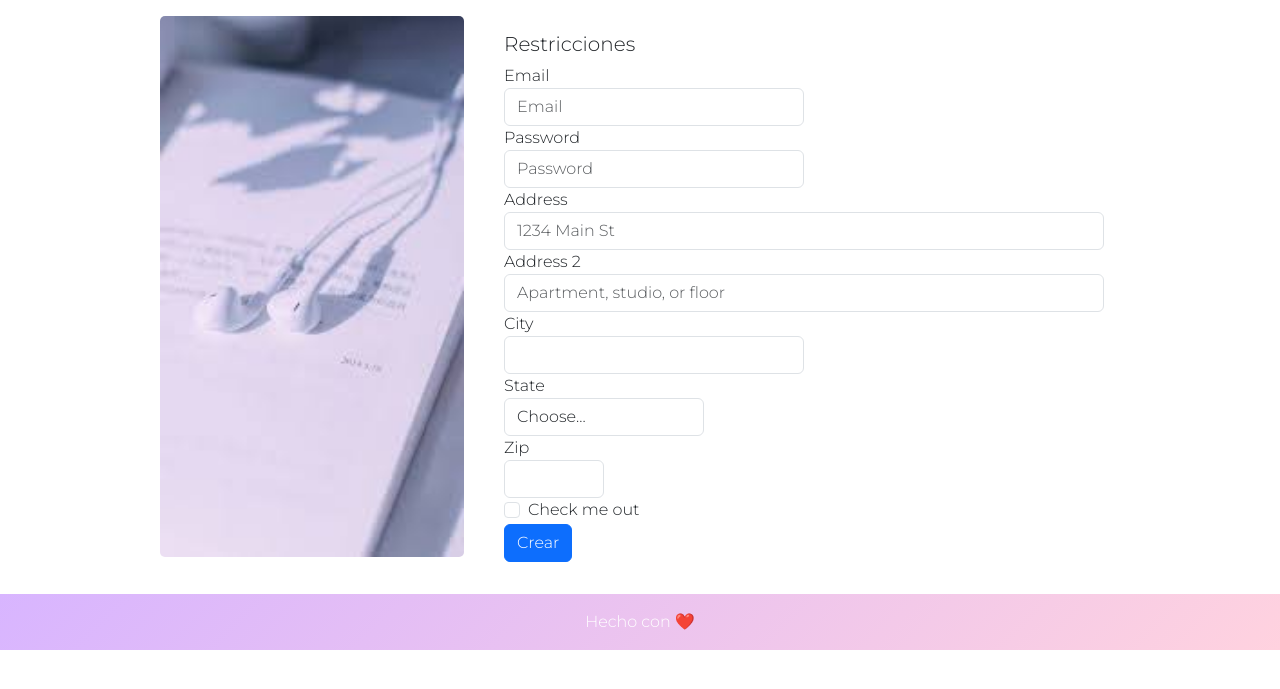
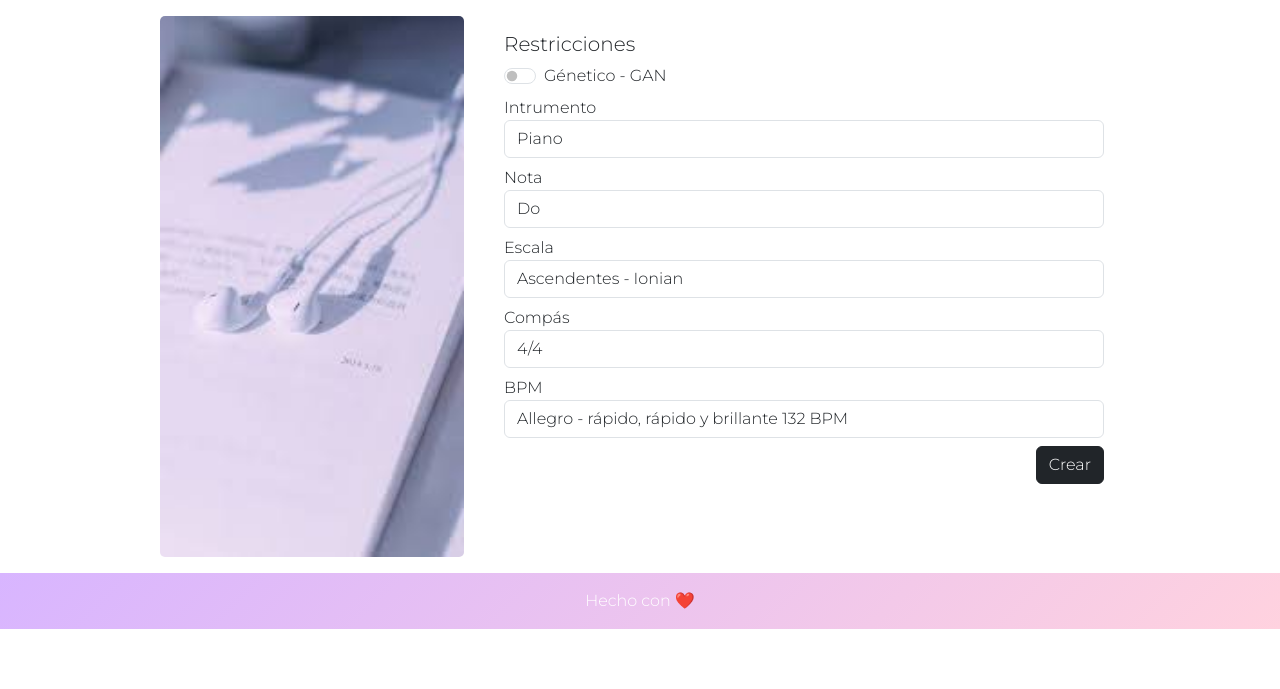
Before and after one commit to KarlaDSJ/Miausic, a Flask app: page /crear in a window 1280 px wide. Shown: the part 56-745 px from the top of the page. Run offline with Flask 3, Linux system fonts and the light colour scheme.

Commit message:
Add:connect genetic and gan music with the front

```diff
--- a/app.py
+++ b/app.py
@@ -1,8 +1,44 @@
 from flask import Flask
 from flask import render_template
 from flask import request
+import os
+import numpy as np
+import pickle
+from music21 import converter, instrument
+from models.gan.gan_music import *
+from models.genetic import *
 
 app = Flask(__name__)
+
+def save_music(nota, escala, beat, instrumento, compas):
+    """Crea y guarda la partitura, un archivo midi y otro mp3"""
+
+    with open('models/gan/objects/notes.pickle', 'rb') as f:
+        notes = pickle.load(f)
+        generated_music = get_music('models/gan/objects/generator_model.h5', np.array(notes['pitch']))
+        midi_gan = create_midi(generated_music, instrumento)
+        #Guardamos los archivos para mostrarlos
+        midi_gan.write('midi', fp='static/results/res.mid')
+        midi_gan.write('musicxml.pdf', fp='static/results/res.pdf')
+        os.system(f'fluidsynth -ni static/Touhou.sf2 static/results/res.mid -F static/results/res.wav -r 44100')
+
+def create_music(nota, escala, beat, instrumento, compas):
+    # Crear la composición usando acordes generados por el algoritmo genético modificado
+    composicion = Composition()
+    acordes_generados = algoritmo_genetico(10, 10, nota)
+    compas = [int(compas[0]),int(compas[1])]
+    track = crear_track_con_acordes(acordes_generados, 5, (compas[0],compas[1]))  # 5 barras por track
+    composicion.add_track(track)
+    composicion.set_author("Miausic")
+    # Salida a un archivo MIDI
+    midi_file_out.write_Composition("static/results/res.mid", composicion, beat)
+    # Guardamos los archivos y decidimos el intrumento a utilizar
+    s=converter.parse("static/results/res.mid")
+    for p in s.parts:
+        p.insert(0, instrumento)
+    s.write('musicxml.pdf', fp='static/results/res.pdf')
+    os.system(f'fluidsynth -ni static/Touhou.sf2 static/results/res.mid -F static/results/res.wav -r 44100')
+
 
 @app.route('/')
 def home():
@@ -14,9 +50,20 @@ def crear():
 
 @app.route('/submit', methods=['POST'])
 def submit():
-    #Aquí obtenemos las restricciones y llamamos al modelo
-    name = request.form['name']
-    return render_template('pista.html', message='Hello, Flask!')
+    instru = {'piano':instrument.Piano(), 'violin': instrument.Violin(), 'guitarra':instrument.AcousticGuitar()}
+    #Aquí obtenemos las restricciones
+    print(request.form)
+    instrumento = instru[request.form['instrumento']]
+    compas = request.form['compas'].split('.')
+    bpm = int(request.form['beats'])
+    nota = request.form['nota']
+    escala = request.form['escalas']
+    #Creamos la pista
+    if request.form.get('gan') != None:
+        save_music(nota, escala, bpm, instrumento, compas)
+    else:
+        create_music(nota, escala, bpm, instrumento, compas)
+    return render_template('pista.html')
 
 if __name__ == "__main__":
     app.run(debug=True)
--- a/requirements.txt
+++ b/requirements.txt
@@ -1,5 +1,5 @@
 Flask==3.0.0
-#music21==9.1.0
+music21==9.1.0
 pandas==2.1.3
 tensorflow==2.15.0
 mingus==0.6.1
--- a/templates/crear.html
+++ b/templates/crear.html
@@ -52,50 +52,79 @@
             <div class="card-body">
               <h5 class="card-title">Restricciones</h5>
                 <form action="/submit" method="POST">
-                    <div class="form-row">
-                      <div class="form-group col-md-6">
-                        <label for="inputEmail4">Email</label>
-                        <input type="email" class="form-control" id="name"  name="name" placeholder="Email">
-                      </div>
-                      <div class="form-group col-md-6">
-                        <label for="inputPassword4">Password</label>
-                        <input type="password" class="form-control" id="inputPassword4" placeholder="Password">
-                      </div>
+                   <div class="form-check form-switch">
+                    <input class="form-check-input" type="checkbox" role="switch" id="gan" name="gan">
+                    <label class="form-check-label" for="gan">Génetico - GAN</label>
+                   </div>
+                    <div class="form-group mt-2">
+                      <label for="instrumento">Intrumento</label>
+                      <select class="form-control" id="instrumento" name="instrumento">
+                        <option value="piano">Piano</option>
+                        <option value="guitarra">Guitarra</option>
+                        <option value="violin">Violín</option>
+                      </select>
                     </div>
-                    <div class="form-group">
-                      <label for="inputAddress">Address</label>
-                      <input type="text" class="form-control" id="inputAddress" placeholder="1234 Main St">
+                    <div class="form-group mt-2">
+                      <label for="nota">Nota</label>
+                      <select class="form-control" id="nota" name="nota">
+                        <option value="C">Do</option>
+                        <option value="D">Re</option>
+                        <option value="E">Mi</option>
+                        <option value="F">Fa</option>
+                        <option value="G">Sol</option>
+                        <option value="A">La</option>
+                        <option value="B">Si</option>
+                      </select>
                     </div>
-                    <div class="form-group">
-                      <label for="inputAddress2">Address 2</label>
-                      <input type="text" class="form-control" id="inputAddress2" placeholder="Apartment, studio, or floor">
+                    <div class="form-group mt-2">
+                      <label for="escalas">Escala</label>
+                      <select class="form-control" id="escalas" name="escalas">
+                        <option value="Ionian">Ascendentes - Ionian</option>
+                        <option value="Dorian">Ascendentes - Dorian</option>
+                        <option value="Phrygian">Ascendentes - Phrygian</option>
+                        <option value="Lydian">Ascendentes - Lydian</option>
+                        <option value="Mixolydian">Ascendentes - Mixolydian</option>
+                        <option value="Aeolian">Ascendentes - Aeolian</option>
+                        <option value="Locrian">Ascendentes - Locrian</option>
+                        <option value="Mayor">Mayor</option>
+                        <option value="Armonica mayor">Armonica mayor</option>
+                        <option value="Menor">Menor</option>
+                        <option value="Cromática">Cromática</option>
+                        <option value="Octatónico">Octatónico</option>
+                      </select>
                     </div>
-                    <div class="form-row">
-                      <div class="form-group col-md-6">
-                        <label for="inputCity">City</label>
-                        <input type="text" class="form-control" id="inputCity">
-                      </div>
-                      <div class="form-group col-md-4">
-                        <label for="inputState">State</label>
-                        <select id="inputState" class="form-control">
-                          <option selected>Choose...</option>
-                          <option>...</option>
-                        </select>
-                      </div>
-                      <div class="form-group col-md-2">
-                        <label for="inputZip">Zip</label>
-                        <input type="text" class="form-control" id="inputZip">
-                      </div>
+                    <div class="form-group mt-2">
+                      <label for="compas">Compás</label>
+                      <select class="form-control" id="compas" name="compas">
+                        <option value="4.4">4/4</option>
+                        <option value="3.4">3/4</option>
+                        <option value="2.4">2/4</option>
+                        <option value="3.8">3/8</option>
+                        <option value="6.8">6/8</option>
+                        <option value="9.8">9/8</option>
+                        <option value="12.8">12/8</option>
+                      </select>
                     </div>
-                    <div class="form-group">
-                      <div class="form-check">
-                        <input class="form-check-input" type="checkbox" id="gridCheck">
-                        <label class="form-check-label" for="gridCheck">
-                          Check me out
-                        </label>
-                      </div>
+                    <div class="form-group mt-2">
+                      <label for="beats">BPM</label>
+                      <select class="form-control" id="beats" name="beats">
+                        <option value="40">Grave - lento y solemne 40 BPM</option>
+                        <option value="45">Lento – lentamente 45 BPM</option>
+                        <option value="50">Largo - ampliamente 50 BPM</option>
+                        <option value="65">Adagio – lento y majestuoso 65 BPM</option>
+                        <option value="70">Adagietto – bastante lento 70 BPM</option>
+                        <option value="77">Andante – a paso 77 BPM</option>
+                        <option value="97">Moderato - moderadamente 97 BPM</option>
+                        <option value="109">Allegretto - moderadamente rápido 109 BPM</option>
+                        <option value="132" selected>Allegro - rápido, rápido y brillante 132 BPM</option>
+                        <option value="140">Vivace - animado y rápido 140 BPM</option>
+                        <option value="177">Presto - extremadamente rápido 177 BPM</option>
+                        <option value="178">Prestissimo - incluso más rápido que Presto 178</option>
+                      </select>
                     </div>
-                    <button type="submit" class="btn btn-primary">Crear</button>
+                    <div class="d-flex flex-row-reverse">
+                      <button type="submit" class="btn btn btn-dark mt-2">Crear</button>
+                    </div>
                   </form>
             </div>
           </div>
```
Also changed, not shown: models/gan/gan_music.py (+4 -5 lines), models/genetic.py (+89 -0 lines), templates/index.html (+6 -7 lines), templates/pista.html (+17 -0 lines), README.md, 6 other files.
